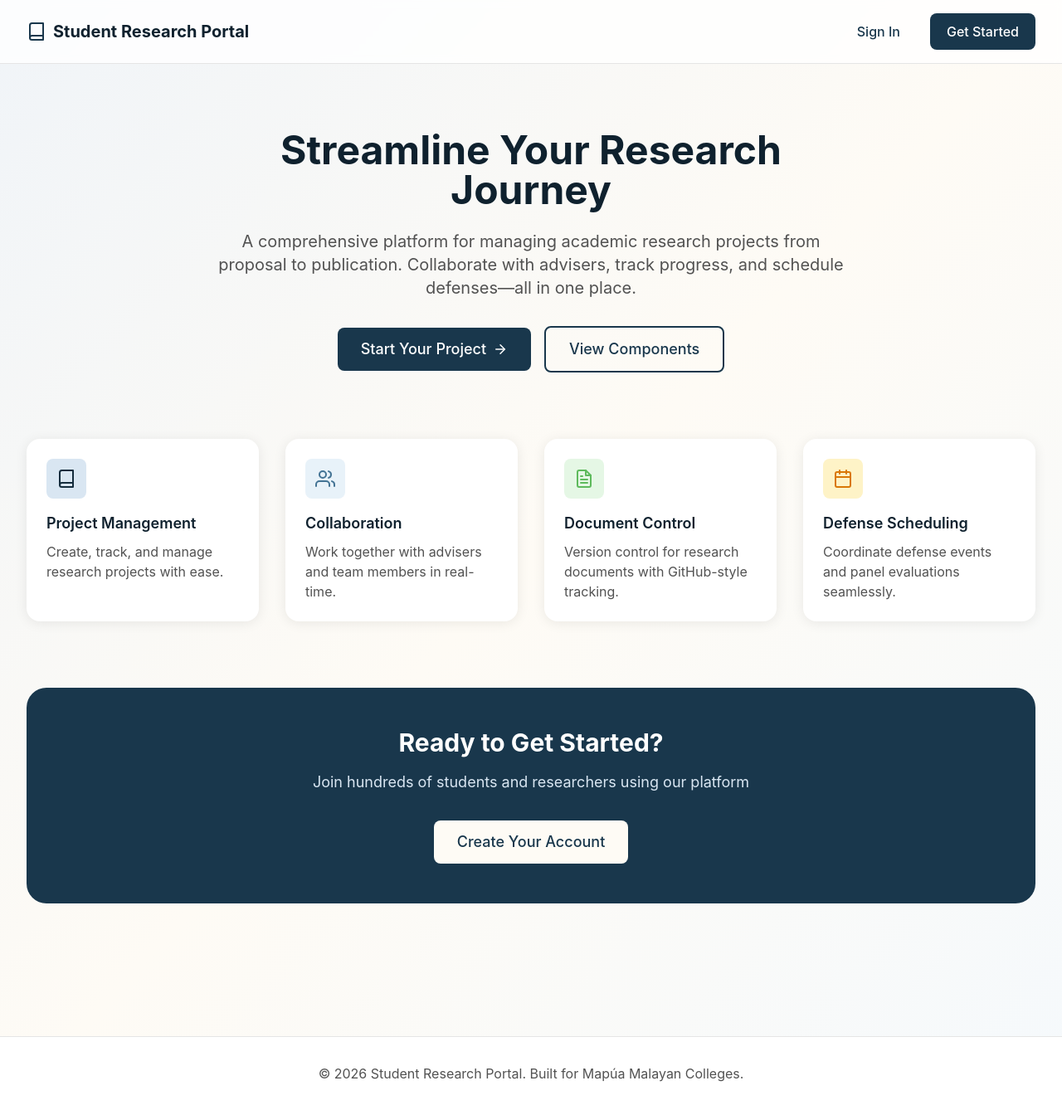
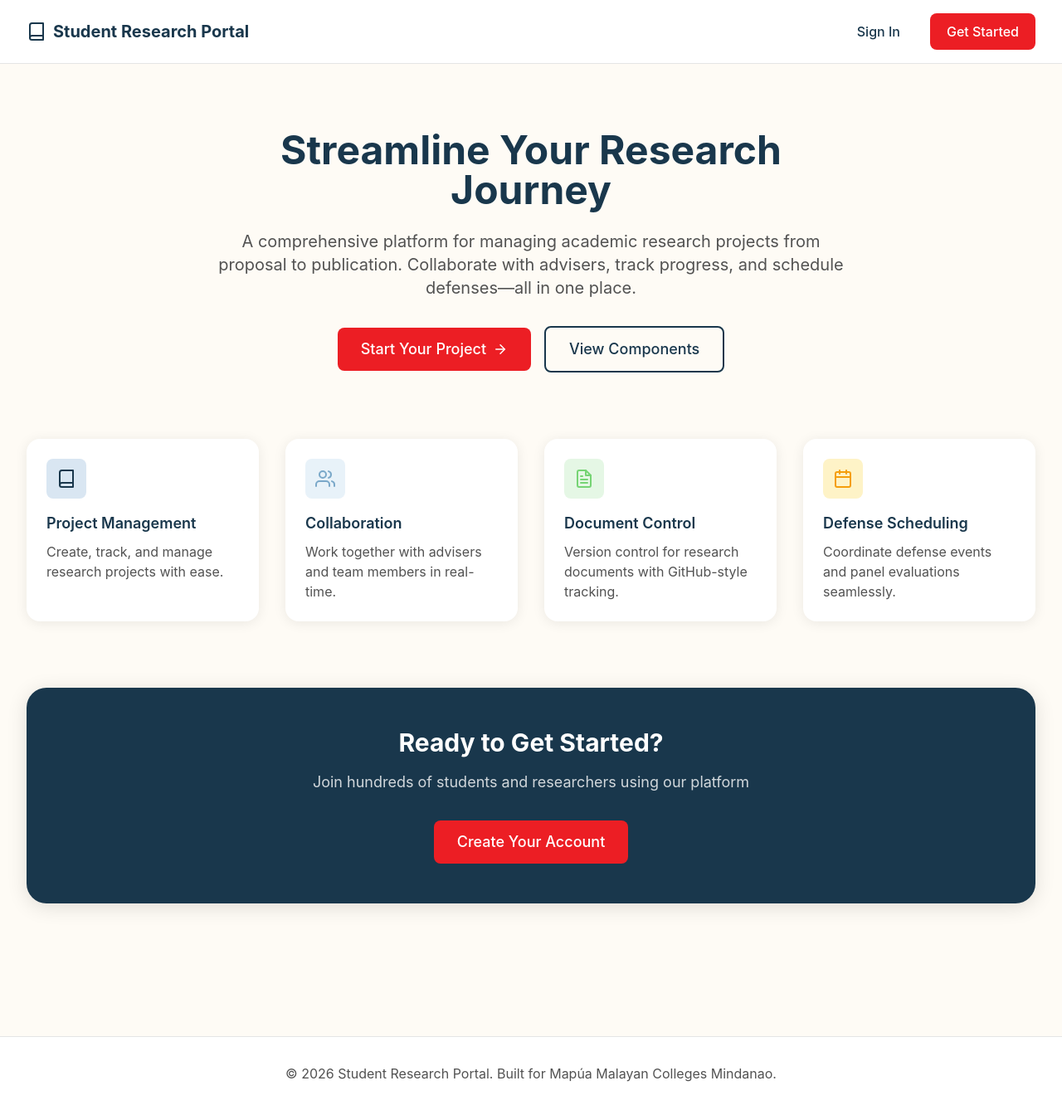
Before and after one commit to urritomas/student-research-web, a Next.js app: page / in a window 1280 px wide. Shown: the whole page at 83% size. Built offline with nearby package versions, Linux system fonts and the light colour scheme.

Commit message:
style: changed button colors on landing page

```diff
--- a/app/page.tsx
+++ b/app/page.tsx
@@ -4,21 +4,21 @@ import { FiArrowRight, FiBook, FiUsers, FiCalendar, FiFileText } from 'react-ico
 
 export default function Home() {
   return (
-    <div className="min-h-screen bg-gradient-to-br from-primary-50 via-neutral-50 to-accent-50">
+    <div className="min-h-screen bg-neutral-50">
       {/* Navigation */}
-      <nav className="border-b border-neutral-200 bg-white/80 backdrop-blur-sm sticky top-0 z-50">
+      <nav className="border-b border-neutral-200 bg-white sticky top-0 z-50">
         <div className="max-w-7xl mx-auto px-4 sm:px-6 lg:px-8 py-4">
           <div className="flex items-center justify-between">
             <div className="flex items-center gap-2">
               <FiBook className="text-2xl text-primary-500" />
-              <h1 className="text-xl font-bold text-primary-700">Student Research Portal</h1>
+              <h1 className="text-xl font-bold text-primary-500">Student Research Portal</h1>
             </div>
             <div className="flex items-center gap-4">
               <Link href="/login">
                 <Button variant="ghost">Sign In</Button>
               </Link>
               <Link href="/register">
-                <Button variant="primary">Get Started</Button>
+                <Button variant="error">Get Started</Button>
               </Link>
             </div>
           </div>
@@ -28,7 +28,7 @@ export default function Home() {
       {/* Hero Section */}
       <main className="max-w-7xl mx-auto px-4 sm:px-6 lg:px-8 py-20">
         <div className="text-center max-w-3xl mx-auto">
-          <h2 className="text-5xl font-bold text-primary-700 mb-6">
+          <h2 className="text-5xl font-bold text-primary-500 mb-6">
             Streamline Your Research Journey
           </h2>
           <p className="text-xl text-neutral-600 mb-8">
@@ -37,7 +37,7 @@ export default function Home() {
           </p>
           <div className="flex items-center justify-center gap-4">
             <Link href="/register">
-              <Button variant="primary" size="lg" rightIcon={<FiArrowRight />}>
+              <Button variant="error" size="lg" rightIcon={<FiArrowRight />}>
                 Start Your Project
               </Button>
             </Link>
@@ -53,9 +53,9 @@ export default function Home() {
         <div className="grid grid-cols-1 md:grid-cols-2 lg:grid-cols-4 gap-8 mt-20">
           <div className="bg-white p-6 rounded-xl shadow-soft hover:shadow-medium transition-shadow">
             <div className="w-12 h-12 bg-primary-100 rounded-lg flex items-center justify-center mb-4">
-              <FiBook className="text-2xl text-primary-600" />
+              <FiBook className="text-2xl text-primary-500" />
             </div>
-            <h3 className="text-lg font-semibold text-primary-700 mb-2">
+            <h3 className="text-lg font-semibold text-primary-500 mb-2">
               Project Management
             </h3>
             <p className="text-neutral-600">
@@ -65,9 +65,9 @@ export default function Home() {
 
           <div className="bg-white p-6 rounded-xl shadow-soft hover:shadow-medium transition-shadow">
             <div className="w-12 h-12 bg-accent-100 rounded-lg flex items-center justify-center mb-4">
-              <FiUsers className="text-2xl text-accent-600" />
+              <FiUsers className="text-2xl text-accent-400" />
             </div>
-            <h3 className="text-lg font-semibold text-primary-700 mb-2">
+            <h3 className="text-lg font-semibold text-primary-500 mb-2">
               Collaboration
             </h3>
             <p className="text-neutral-600">
@@ -77,9 +77,9 @@ export default function Home() {
 
           <div className="bg-white p-6 rounded-xl shadow-soft hover:shadow-medium transition-shadow">
             <div className="w-12 h-12 bg-success-100 rounded-lg flex items-center justify-center mb-4">
-              <FiFileText className="text-2xl text-success-600" />
+              <FiFileText className="text-2xl text-success-500" />
             </div>
-            <h3 className="text-lg font-semibold text-primary-700 mb-2">
+            <h3 className="text-lg font-semibold text-primary-500 mb-2">
               Document Control
             </h3>
             <p className="text-neutral-600">
@@ -89,9 +89,9 @@ export default function Home() {
 
           <div className="bg-white p-6 rounded-xl shadow-soft hover:shadow-medium transition-shadow">
             <div className="w-12 h-12 bg-warning-100 rounded-lg flex items-center justify-center mb-4">
-              <FiCalendar className="text-2xl text-warning-600" />
+              <FiCalendar className="text-2xl text-warning-500" />
             </div>
-            <h3 className="text-lg font-semibold text-primary-700 mb-2">
+            <h3 className="text-lg font-semibold text-primary-500 mb-2">
               Defense Scheduling
             </h3>
             <p className="text-neutral-600">
@@ -101,15 +101,15 @@ export default function Home() {
         </div>
 
         {/* CTA Section */}
-        <div className="mt-20 bg-primary-500 rounded-2xl p-12 text-center">
+        <div className="mt-20 bg-primary-500 rounded-2xl p-12 text-center shadow-medium">
           <h3 className="text-3xl font-bold text-white mb-4">
             Ready to Get Started?
           </h3>
-          <p className="text-primary-100 mb-8 text-lg">
+          <p className="text-white/80 mb-8 text-lg">
             Join hundreds of students and researchers using our platform
           </p>
           <Link href="/register">
-            <Button variant="primaryBg" size="lg">
+            <Button variant="error" size="lg">
               Create Your Account
             </Button>
           </Link>
@@ -120,7 +120,7 @@ export default function Home() {
       <footer className="border-t border-neutral-200 bg-white mt-20">
         <div className="max-w-7xl mx-auto px-4 sm:px-6 lg:px-8 py-8">
           <div className="text-center text-neutral-600">
-            <p>© 2026 Student Research Portal. Built for Mapúa Malayan Colleges.</p>
+            <p>© 2026 Student Research Portal. Built for Mapúa Malayan Colleges Mindanao.</p>
           </div>
         </div>
       </footer>
```
